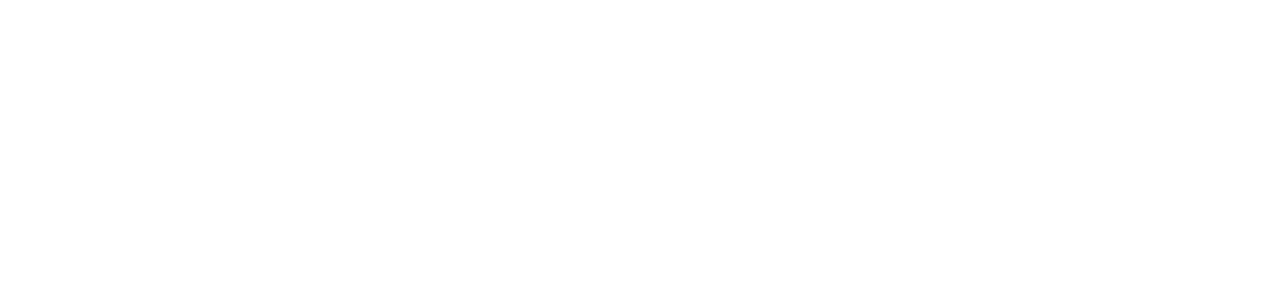
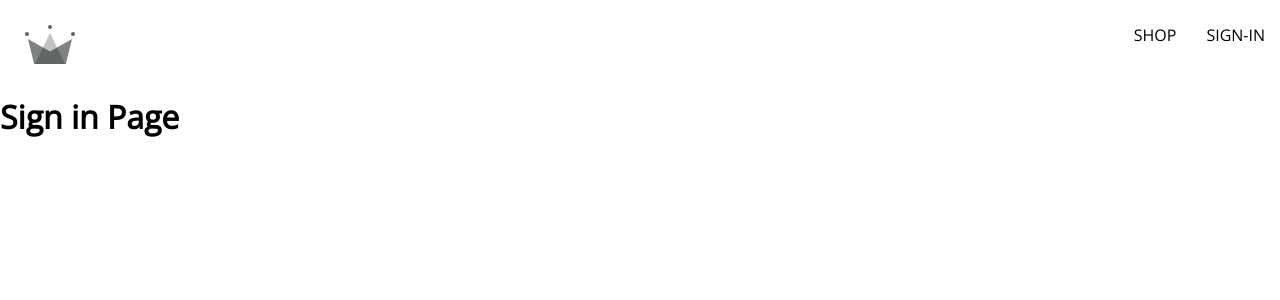
Before and after one commit to Quasiich/crwn-clothing, a React (Create React App) app: page /sign-in in a window 1280 px wide. Before the commit this address had no page. Shown: the top 300 px of the page. Built offline with nearby package versions, Linux system fonts and the light colour scheme.

Commit message:
started sign-in comp & added it to routing and navbar

```diff
--- a/package.json
+++ b/package.json
@@ -6,6 +6,7 @@
     "@testing-library/jest-dom": "^5.17.0",
     "@testing-library/react": "^13.4.0",
     "@testing-library/user-event": "^13.5.0",
+    "firebase": "^11.0.2",
     "react": "^18.3.1",
     "react-dom": "^18.3.1",
     "react-router-dom": "6",
--- a/src/App.js
+++ b/src/App.js
@@ -1,13 +1,15 @@
 import {Routes, Route} from "react-router-dom";
 import Home from './routes/home/home.component.jsx'
 import Navigation from './routes/navigation/navigation.component.jsx'
+import SignIn from "./routes/sign-in/sign-in.component";
 
 const App = () => {
     return (
         <Routes>
-       <Route path="/" element={<Navigation />}>
-         <Route index element={<Home/>} />
+            <Route path="/" element={<Navigation/>}>
+                <Route index element={<Home/>}/>
                 <Route path={'shop'}/>
+                <Route path={'sign-in'} element={<SignIn/>}/>
             </Route>
         </Routes>
     );
--- a/src/routes/navigation/navigation.component.jsx
+++ b/src/routes/navigation/navigation.component.jsx
@@ -1,7 +1,7 @@
 import {Fragment} from 'react';
 import {Outlet, Link} from "react-router-dom";
 
-import {ReactComponent as CrwnLogo } from "../../assets/crown.svg";
+import {ReactComponent as CrwnLogo} from "../../assets/crown.svg";
 import './navigation.styles.scss'
 
 const Navigation = () => {
@@ -9,15 +9,18 @@ const Navigation = () => {
         <Fragment>
             <div className={'navigation'}>
                 <Link className={'logo-container'} to={'/'}>
-                    <CrwnLogo className="logo" />
+                    <CrwnLogo className="logo"/>
                 </Link>
                 <div className="nav-links-container">
                     <Link className="nav-link" to={'/shop'}>
                         SHOP
                     </Link>
+                    <Link className="nav-link" to={'/sign-in'}>
+                        SIGN-IN
+                    </Link>
                 </div>
             </div>
-            <Outlet />
+            <Outlet/>
         </Fragment>
     )
 }
--- /dev/null
+++ b/src/routes/sign-in/sign-in.component.jsx
@@ -0,0 +1,9 @@
+const SignIn = (props) => {
+    return (
+        <div>
+            <h1>Sign in Page</h1>
+        </div>
+    )
+}
+
+export default SignIn;
```
Also changed, not shown: 1 other file (tests, documents, lock files or other folders). Lines whose indentation alone changed are shown as unchanged.
